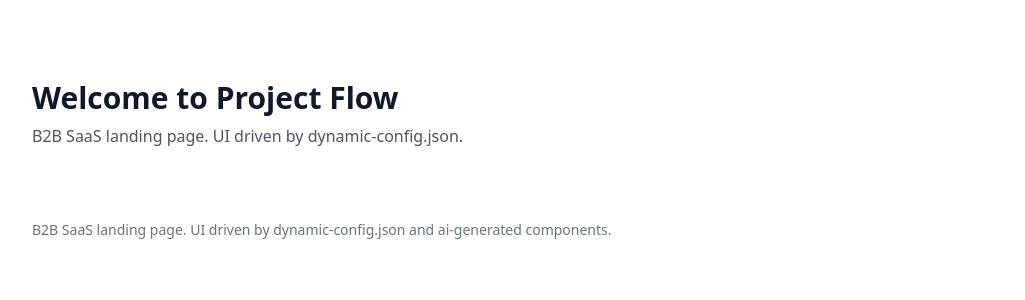
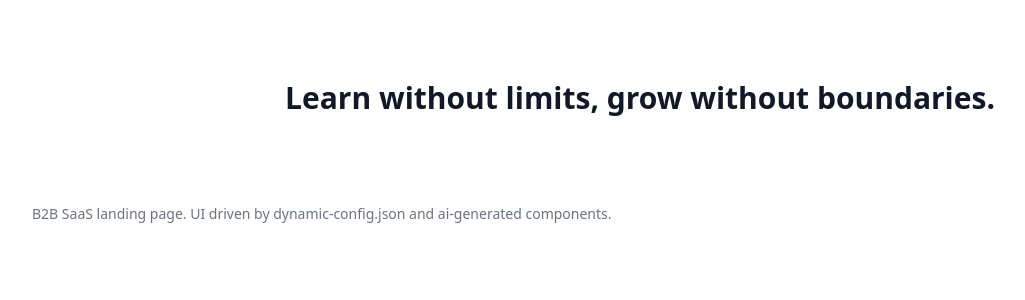
Before and after one commit to Embotic-Wayne/AutoWeb-Test, a Next.js app in the folder apps/project-flow/: page / in a window 1280 px wide. Shown: the top 300 px of the page, without its empty margins (0-1025 px from the left). Built offline with nearby package versions, Linux system fonts and the light colour scheme.

Commit message:
Agent update: intel-2025-08-27-hero-pricing-features (hero)

```diff
--- a/apps/project-flow/src/components/ai-generated/Hero.tsx
+++ b/apps/project-flow/src/components/ai-generated/Hero.tsx
@@ -1,11 +1 @@
-/**
- * Placeholder Hero. The deployment pipeline overwrites this file with agent-generated code.
- */
-export default function Hero() {
-  return (
-    <section className="py-12">
-      <h1 className="text-3xl font-bold text-gray-900">Welcome to Project Flow</h1>
-      <p className="mt-2 text-gray-600">B2B SaaS landing page. UI driven by dynamic-config.json.</p>
-    </section>
-  );
-}
+export default function Hero() { return (<section className="py-12 text-center"><h1 className="text-3xl font-bold text-gray-900 mb-4">Learn without limits, grow without boundaries.</h1></section>); }
```
